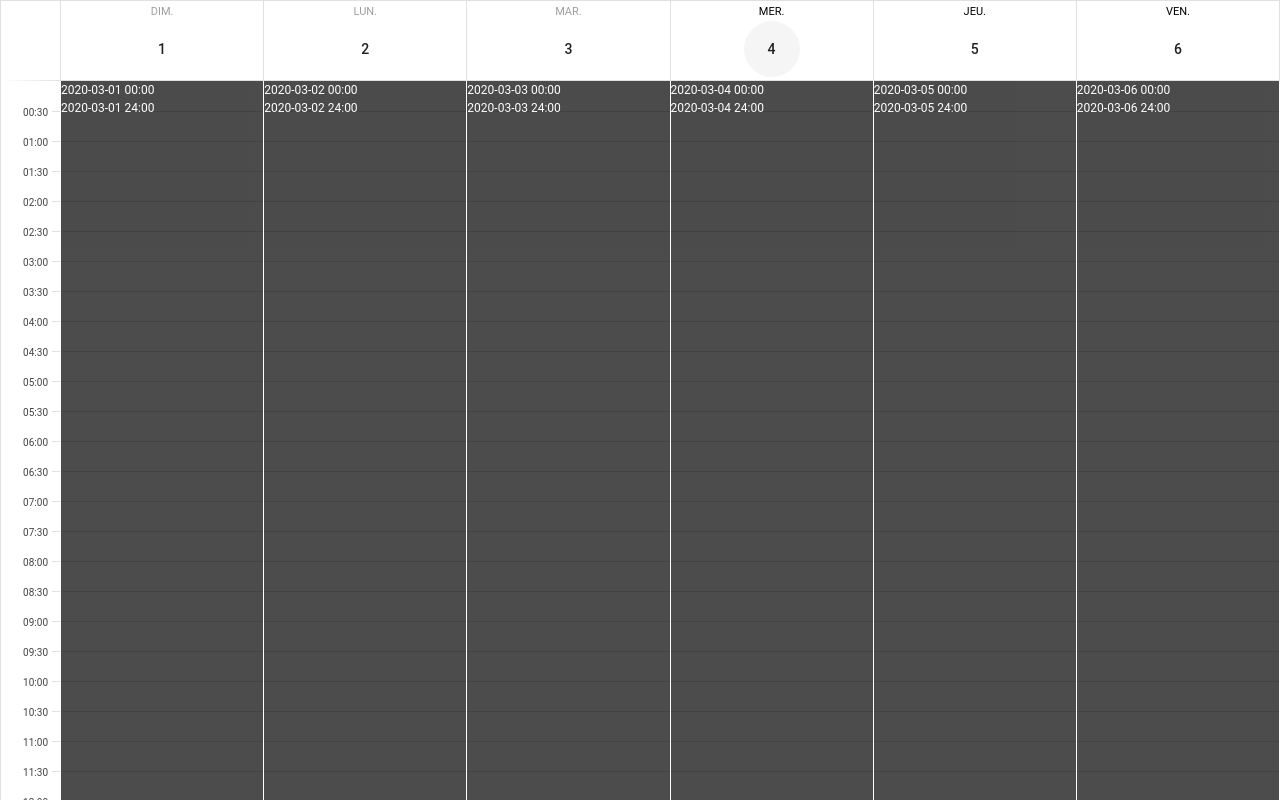
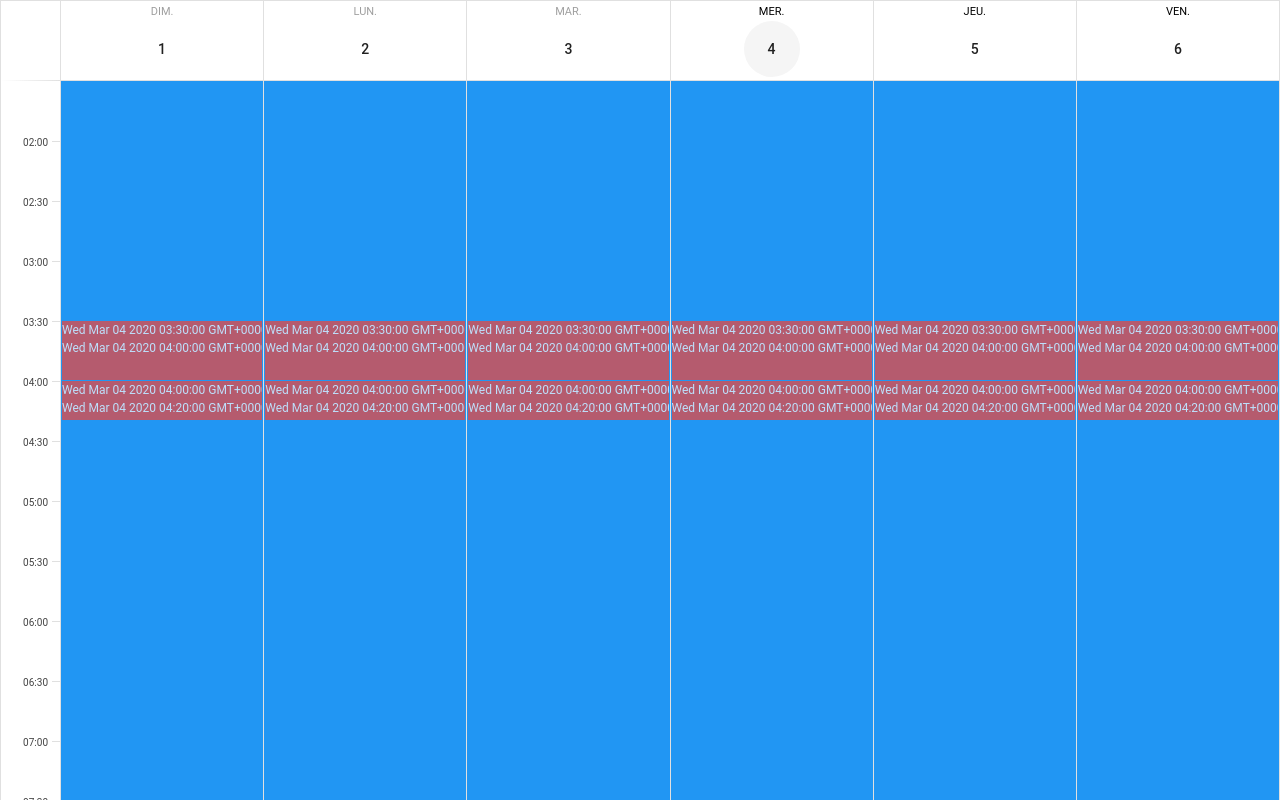
Before and after one commit to stratosphr/calendar, a Vue app: page / in a window 1280 px wide. Shown: the top 800 px of the page. Built offline with nearby package versions, Linux system fonts and the light colour scheme.

Commit message:
Computed geometry for events regardless of start and end time displayed in calendar

```diff
--- a/src/components/SCalendar.vue
+++ b/src/components/SCalendar.vue
@@ -4,25 +4,33 @@
       <v-calendar
           :end="end.format('YYYY-MM-DD')"
           :events="eventsContainers"
-          :interval-count="24 * 60 / intervalMinutes"
+          :first-interval="firstInterval"
           :interval-height="intervalHeight"
           :interval-minutes="intervalMinutes"
+          :interval-count="intervalCount"
           :short-intervals="false"
           :start="start.format('YYYY-MM-DD')"
-          event-color="transparent"
+          event-color="blue"
           locale="fr"
           type="custom-daily"
       >
         <template #event="{event}">
           <div
-              class="black fill-height"
-              style="position: relative; opacity: 0.7;"
+              class="black"
+              style="position: relative; opacity: 0.7"
           >
-            <div>
-              {{event.start}}
-            </div>
-            <div>
-              {{event.end}}
+            <div
+                :style="`top: ${eventGeometry(e).y}px; height: ${eventGeometry(e).h}px`"
+                class="red"
+                style="position: absolute; left: 1px; right: 1px; overflow: hidden"
+                v-for="e in events"
+            >
+              <div>
+                {{e.start}}
+              </div>
+              <div>
+                {{e.end}}
+              </div>
             </div>
           </div>
         </template>
@@ -39,16 +47,27 @@
 
 		data() {
 			return {
-				intervalHeight: 30,
+				intervalHeight: 60,
 				intervalMinutes: 30,
 				intervalWidth: 60,
+				firstInterval: 3,
+				intervalCount: 15,
 				eventsContainers: [
 					{
 						start: '0000-01-01 00:00',
 						end: '0000-01-01 00:00'
 					}
 				],
-				events: []
+				events: [
+					{
+						start: moment('2020-03-04 03:30'),
+						end: moment('2020-03-04 04:00')
+					},
+					{
+						start: moment('2020-03-04 04:00'),
+						end: moment('2020-03-04 04:20')
+					}
+				]
 			}
 		},
 
@@ -62,7 +81,7 @@
 
 		computed: {
 			start() {
-				return moment().weekday() !== 6 ? moment().startOf('week') : moment().endOf('week').add(1, 'days')
+				return moment().weekday() !== 6 ? moment().startOf('week') : moment().endOf('week').add({days: 1})
 			},
 			end() {
 				return moment(this.start).add(5, 'days')
@@ -70,10 +89,27 @@
 		},
 
 		methods: {
+			minutesToPixels(minutes) {
+				return +(minutes * (this.intervalHeight / this.intervalMinutes)).toFixed(0)
+			},
+			eventGeometry(event) {
+				return {
+					y: this.minutesToPixels(moment.duration({
+						hours: event.start.hours(),
+						minutes: event.start.minutes()
+					}).asMinutes() - this.firstInterval * this.intervalMinutes),
+					h: this.minutesToPixels(moment.duration(moment(event.end).diff(event.start)).asMinutes()) - 1
+				}
+			},
 			createEventsContainers() {
 				for (let day = 0; day < 6; day++) {
-					const start = moment(this.start).add(day, 'days').format('YYYY-MM-DD 00:00')
-					const end = moment(start).format('YYYY-MM-DD 24:00')
+					const start = moment(this.start).add({
+						days: day,
+						minutes: this.firstInterval * this.intervalMinutes
+					}).format('YYYY-MM-DD HH:mm')
+					const end = moment(start).add({
+						minutes: (this.intervalCount * this.intervalMinutes)
+					}).format(`${moment(start).format('YYYY-MM-DD')} kk:mm`)
 					this.eventsContainers.push({
 						start,
 						end
@@ -88,11 +124,13 @@
 <style>
   /*noinspection CssUnusedSymbol*/
   .v-event-timed-container {
-    margin: -1px !important;
+    margin-right: 0 !important;
   }
 
   /*noinspection CssUnusedSymbol*/
-  .v-event-timed {
+  .theme--light.v-calendar-events .v-event-timed {
+    padding: 0 !important;
+    border: 0 solid !important;
     border-radius: 0 !important;
   }
 </style>
```
